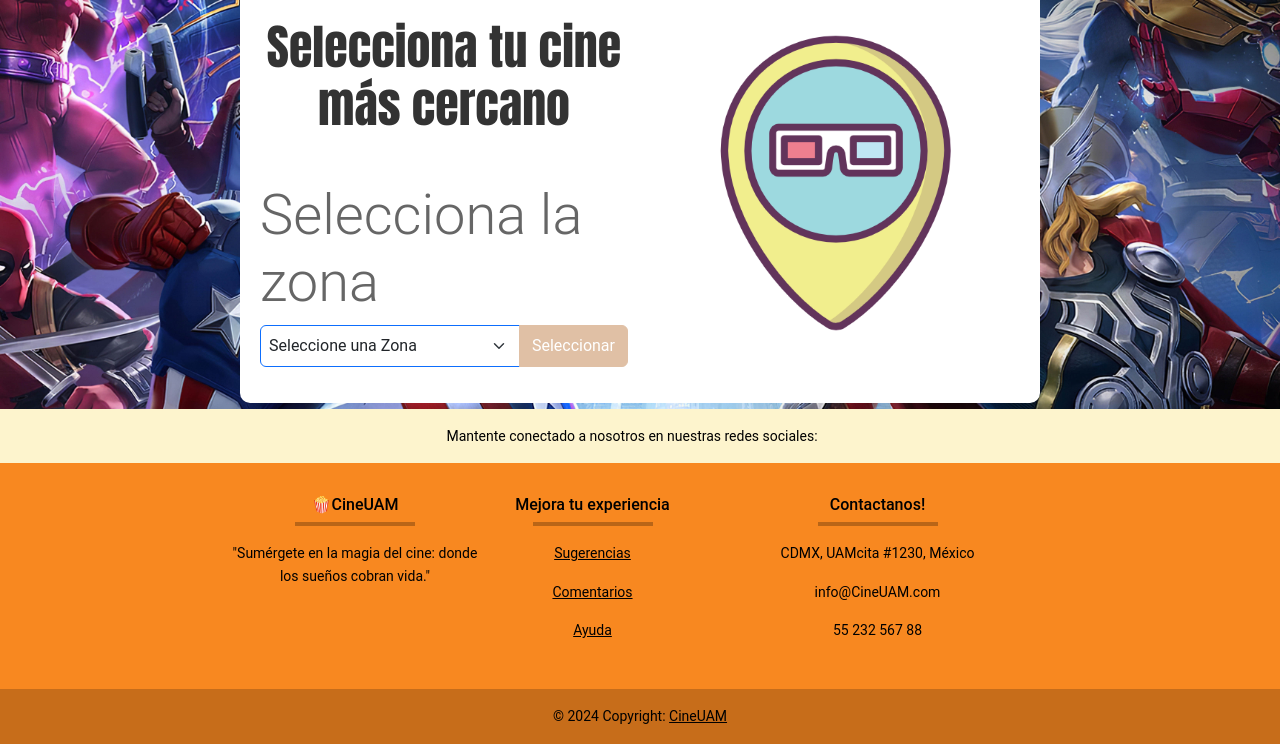
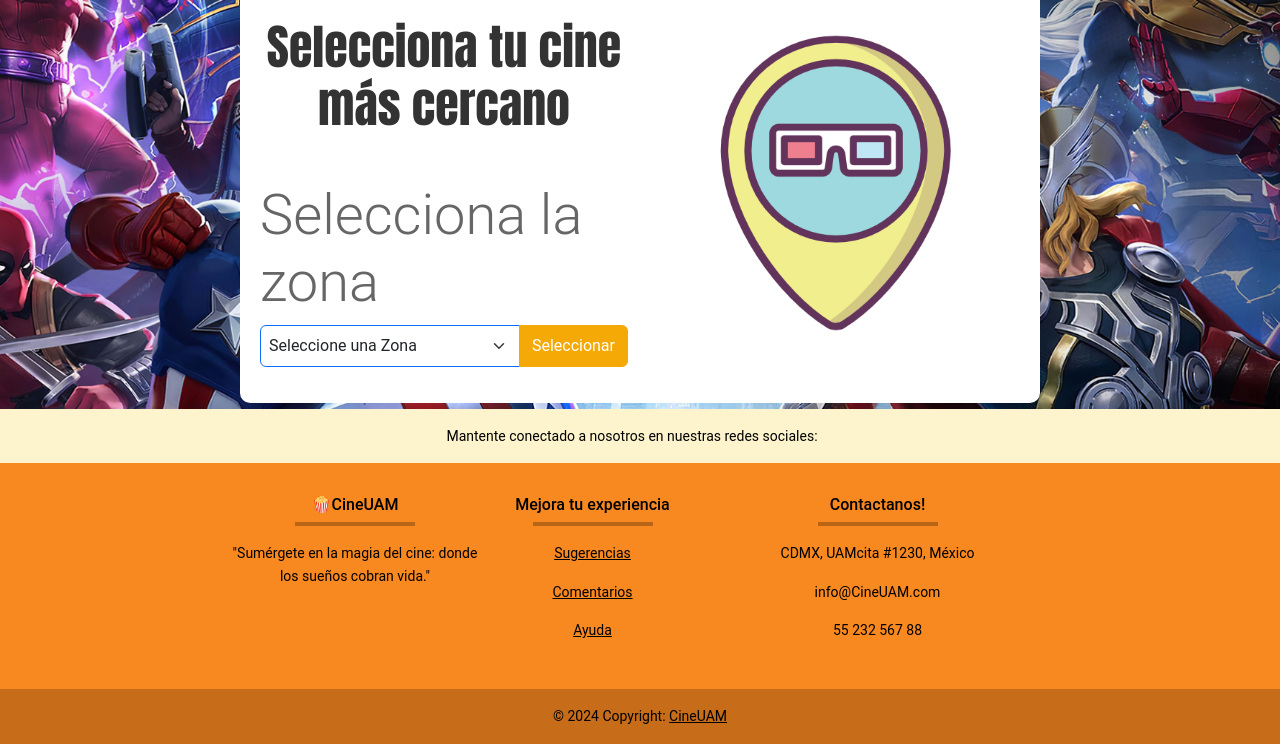
Before and after one commit to monmejss/CineUAM, a PHP site: page /Vista/GUIzona.php in a window 1280 px wide. Shown: the part 171-915 px from the top of the page. Run offline with PHP 8.4, Linux system fonts and the light colour scheme; data that the repository does not hold is empty.

Commit message:
Update Estilo_GUI_principal.css

```diff
--- a/CineUam/Estilos/Estilo_GUI_principal.css
+++ b/CineUam/Estilos/Estilo_GUI_principal.css
@@ -227,7 +227,7 @@ h5 {
 .cartelera_section .card-footer .btn {
     font-size: 18px;
     padding: 10px 20px;
-    color: #000000;
+    color: #ffffff;
 }
 
 /* Imagenes */
@@ -239,8 +239,8 @@ h5 {
 
 /* Color del boton */
 .btn-primary {
-    background-color: #e0c0a5;
-    border-color: #e0c0a5;
+    background-color: #f5a907;
+    border-color: #f5a907;
     /*border-width: 2.5px;*/
 }
 
```
